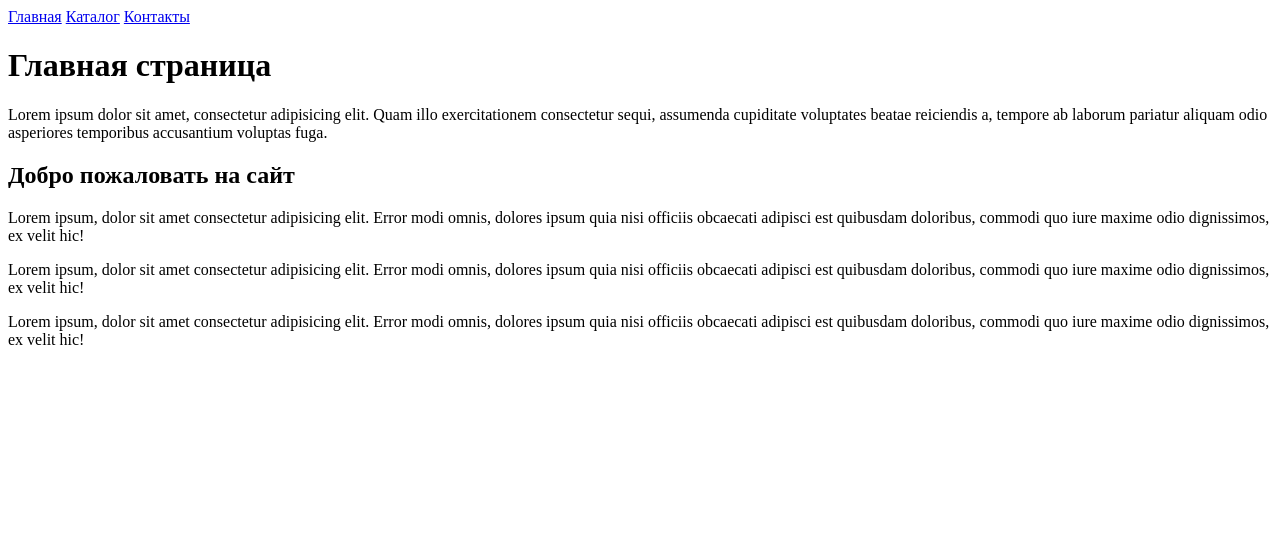
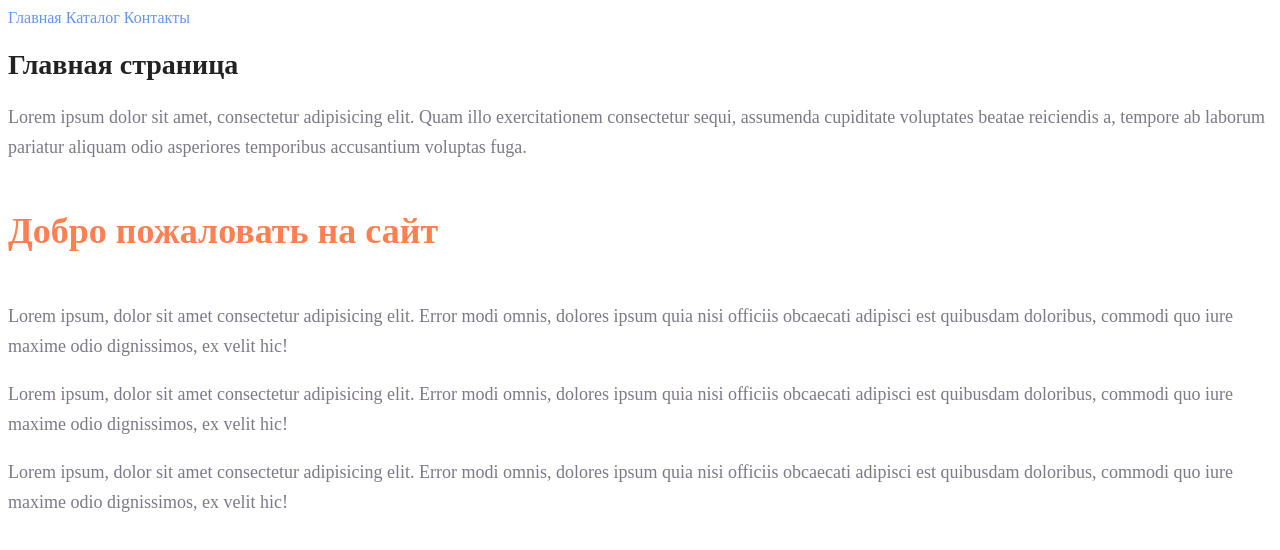
Before and after one commit to AndrewSP21/base_html, a plain HTML site: page HW1/index.html in a window 1280 px wide. Drawn offline with Linux system fonts and the light colour scheme.

Commit message:
Домашняя работа 2

```diff
--- a/HW1/index.html
+++ b/HW1/index.html
@@ -6,18 +6,28 @@
     <meta http-equiv="X-UA-Compatible" content="IE=edge">
     <meta name="viewport" content="width=device-width, initial-scale=1.0">
     <title>Document</title>
+    <link rel="stylesheet" href="style.css">
 </head>
 
 <body>
-    <a href="index.html">Главная</a>
-    <a href="catalog/catalog.html">Каталог</a>
-    <a href="contact.html">Контакты</a>
-    <h1>Главная страница</h1>
-    <p>Lorem ipsum dolor sit amet, consectetur adipisicing elit. Quam illo exercitationem consectetur sequi, assumenda cupiditate voluptates beatae reiciendis a, tempore ab laborum pariatur aliquam odio asperiores temporibus accusantium voluptas fuga.</p>
-    <h2>Добро пожаловать на сайт</h2>
-    <p>Lorem ipsum, dolor sit amet consectetur adipisicing elit. Error modi omnis, dolores ipsum quia nisi officiis obcaecati adipisci est quibusdam doloribus, commodi quo iure maxime odio dignissimos, ex velit hic!</p>
-    <p>Lorem ipsum, dolor sit amet consectetur adipisicing elit. Error modi omnis, dolores ipsum quia nisi officiis obcaecati adipisci est quibusdam doloribus, commodi quo iure maxime odio dignissimos, ex velit hic!</p>
-    <p>Lorem ipsum, dolor sit amet consectetur adipisicing elit. Error modi omnis, dolores ipsum quia nisi officiis obcaecati adipisci est quibusdam doloribus, commodi quo iure maxime odio dignissimos, ex velit hic!</p>
+    <a class="link_menu" href="index.html">Главная</a>
+    <a class="link_menu" href="catalog/catalog.html">Каталог</a>
+    <a class="link_menu" href="contact.html">Контакты</a>
+    <h1 class="h1_style">Главная страница</h1>
+    <p class="p_style">Lorem ipsum dolor sit amet, consectetur adipisicing elit. Quam illo exercitationem consectetur
+        sequi, assumenda
+        cupiditate voluptates beatae reiciendis a, tempore ab laborum pariatur aliquam odio asperiores temporibus
+        accusantium voluptas fuga.</p>
+    <h2 class="h2_style">Добро пожаловать на сайт</h2>
+    <p class="p_style">Lorem ipsum, dolor sit amet consectetur adipisicing elit. Error modi omnis, dolores ipsum quia
+        nisi officiis
+        obcaecati adipisci est quibusdam doloribus, commodi quo iure maxime odio dignissimos, ex velit hic!</p>
+    <p class="p_style">Lorem ipsum, dolor sit amet consectetur adipisicing elit. Error modi omnis, dolores ipsum quia
+        nisi officiis
+        obcaecati adipisci est quibusdam doloribus, commodi quo iure maxime odio dignissimos, ex velit hic!</p>
+    <p class="p_style">Lorem ipsum, dolor sit amet consectetur adipisicing elit. Error modi omnis, dolores ipsum quia
+        nisi officiis
+        obcaecati adipisci est quibusdam doloribus, commodi quo iure maxime odio dignissimos, ex velit hic!</p>
 
 </body>
 
--- /dev/null
+++ b/HW1/style.css
@@ -0,0 +1,28 @@
+a {
+    text-decoration: none;
+}
+.link_menu{
+    color: cornflowerblue;
+    font-size: 16px;
+    line-height: 20px;
+}
+.h1_style{
+    color: #222;
+    font-size: 28px;
+    line-height: 36px;
+    font-weight: bold;
+}
+.p_style {
+    font-style: normal;
+    font-weight: 300;
+    font-size: 18px;
+    line-height: 30px;
+    color: #7D7987;
+}
+.h2_style{
+    color: coral;
+    font-style: normal;
+    font-weight: 700;
+    font-size: 36px;
+    line-height: 80px;
+}
```
Also changed, not shown: HW1/catalog/catalog.html (+19 -14 lines), HW1/contact.html (+6 -5 lines).
